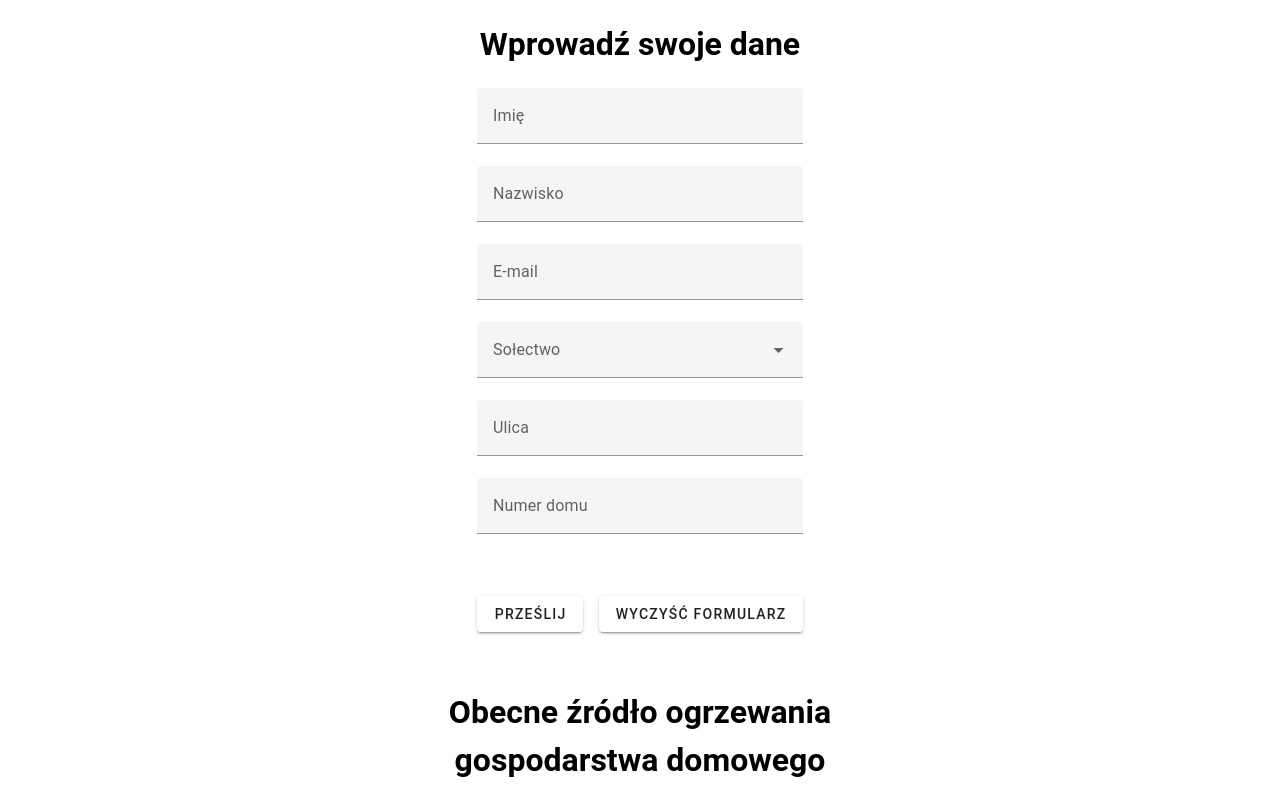
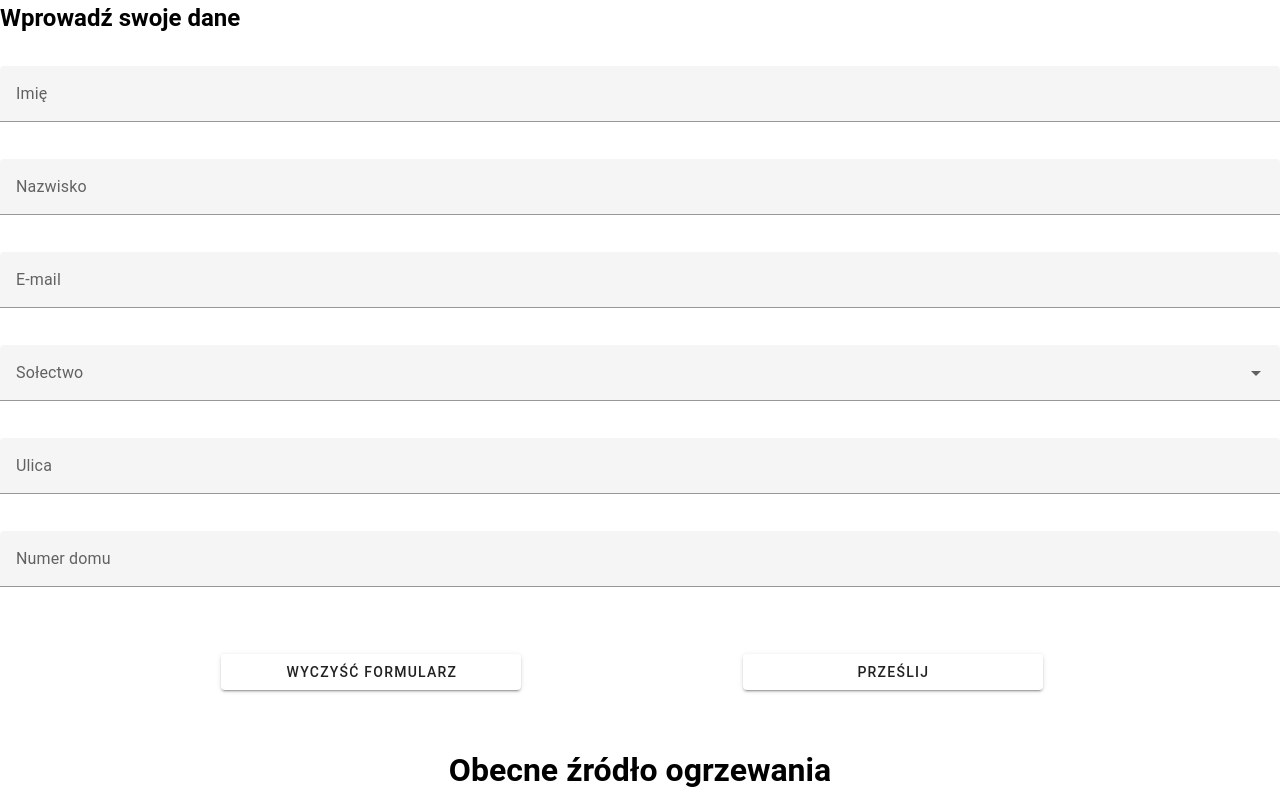
Before and after one commit to JakGin/formularz, a Vue app in the folder frontend/: page / in a window 1280 px wide. Shown: the top 800 px of the page. Built offline with nearby package versions, Linux system fonts and the light colour scheme.

Commit message:
Add nicer styles for Personal Info component

```diff
--- a/frontend/src/components/PersonalInfo.vue
+++ b/frontend/src/components/PersonalInfo.vue
@@ -1,7 +1,7 @@
 <template>
-  <div class="personal-info">
-    <h1>Wprowadź swoje dane</h1>
-    <form @submit.prevent="HandleSubmit">
+  <div>
+    <h2 class="personal-info-title">Wprowadź swoje dane</h2>
+    <form @submit.prevent="HandleSubmit" class="personal-info-form">
       <v-text-field
       v-model="name"
       required
@@ -45,17 +45,19 @@
       label="Numer domu"
       />
 
+      <div class="personal-info-form-button">
         <v-btn
-        class="me-4 personal-info-form-button"
+        class="personal-info-form-single-button"
+        @click="clearForm"
+        text="Wyczyść formularz"
+        />
+
+        <v-btn
+        class="me-4 personal-info-form-single-button"
         type="submit"
         text="Prześlij"
         />
-
-      <v-btn
-        class="personal-info-form-button"
-        @click="clearForm"
-        text="Wyczyść formularz"
-      />
+      </div>
     </form>
   </div>
 </template>
@@ -115,21 +117,28 @@ const HandleSubmit = () => {
 </script>
 
 <style scoped>
-.personal-info {
-  display: flex;
-  flex-direction: column;
-  align-items: center;
-  margin-top: 20px;
-  gap: 20px;
-}
 
 .personal-info-title {
   font-size: 24px;
   font-weight: bold;
-  margin-bottom: 20px;
+  margin-bottom: 30px;
+}
+.personal-info-form {
+  display: flex;
+  flex-direction: column;
+  justify-content: center;
+  margin-top: 20px;
+  gap: 15px;
+}
+
+.personal-info-form-single-button {
+  width: 300px;
 }
 
 .personal-info-form-button {
-  margin-top: 40px;
+  margin-top: 30px;
+  display: flex;
+  flex-direction: row;
+  justify-content: space-evenly;
 }
 </style>
```
Lines whose indentation alone changed are shown as unchanged.
